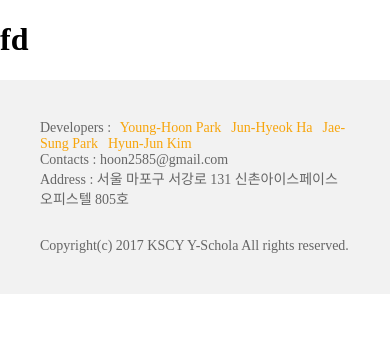
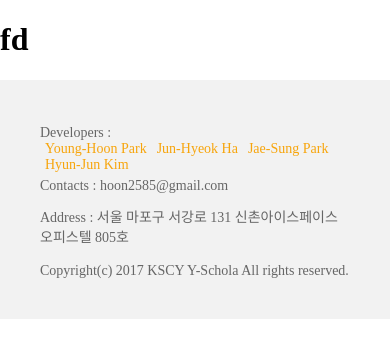
Before and after one commit to Y-Scholars/db.kscy.org_Front, an Angular app: page / in a window 390 px wide. Shown: the top 358 px of the page. Built offline with nearby package versions, Linux system fonts and the light colour scheme.

Commit message:
Update Footer & Add logo image
- Fix responsive problem
- Add logo image file in asset/image/logo.png

```diff
--- a/src/app/components/footer/footer.component.css
+++ b/src/app/components/footer/footer.component.css
@@ -3,18 +3,30 @@ footer.main-footer {
   color: #666666;
   padding: 40px;
   font-size: 16px;
-
 }
 
 footer.main-footer .container {
-  float: inherit;
+    display: inline-block;
 }
 
-.footer-developer {
-  display: block;
+.footer-developer p {
+    display: inline-block;
+    float: left;
+    margin: 0px;
 }
 
-.footer-developer a {
+.footer-developer ul {
+    list-style: none;
+    padding: 0px;
+    margin: 0px;
+    float: left;
+}
+
+.footer-developer ul li {
+    display: inline-block;
+}
+
+.footer-developer ul li a {
   text-decoration: none;
   color: #f7a50c;
   padding-left: 5px;
@@ -25,8 +37,30 @@ footer.main-footer .container {
   padding-top: 30px;
 }
 
+.footer-developer, .footer-address, .footer-contacts {
+    margin-top: 5px;
+    margin-bottom: 5px;
+    height: 18px;
+}
+
+.footer-address p, .footer-contacts p {
+    margin-top: 0px;
+    margin-bottom: 0px;
+    display: inline-block;
+}
+
 @media only screen and (max-width: 720px) {
   footer.main-footer {
-      font-size: 14px;
+     font-size: 14px;
+  }
+
+  .footer-address, .footer-contacts {
+     float: left;
   }
 }
+
+@media only screen and (max-width: 380px) {
+  .footer-address, .footer-contacts {
+      height: 30px;
+  }
+}
--- a/src/app/components/footer/footer.component.html
+++ b/src/app/components/footer/footer.component.html
@@ -1,13 +1,16 @@
 <footer class="main-footer">
     <div class="container">
-      <div class="footer-developer">Developers :
-        <a href="">Young-Hoon Park</a>
-        <a href="">Jun-Hyeok Ha</a>
-        <a href="">Jae-Sung Park</a>
-        <a href="">Hyun-Jun Kim</a>
-      </div>
-      <div class="footer-contacts">Contacts : hoon2585@gmail.com</div>
-      <div class="footer-address">Address : 서울 마포구 서강로 131 신촌아이스페이스 오피스텔 805호</div>
+        <div class="footer-developer">
+            <p>Developers :</p>
+            <ul class="footer-developer-ul">
+                <li><a href="">Young-Hoon Park</a></li>
+                <li><a href="">Jun-Hyeok Ha</a></li>
+                <li><a href="">Jae-Sung Park</a></li>
+                <li><a href="">Hyun-Jun Kim</a></li>
+            </ul>
+        </div>
+        <div class="footer-contacts"><p>Contacts : hoon2585@gmail.com</p></div>
+        <div class="footer-address"><p>Address : 서울 마포구 서강로 131 신촌아이스페이스 오피스텔 805호</p></div>
     </div>
     <div class="footer-copyright">
         <div>Copyright(c) 2017 KSCY Y-Schola All rights reserved.</div>
```
Also changed, not shown: src/assets/img/logo.png (added).
